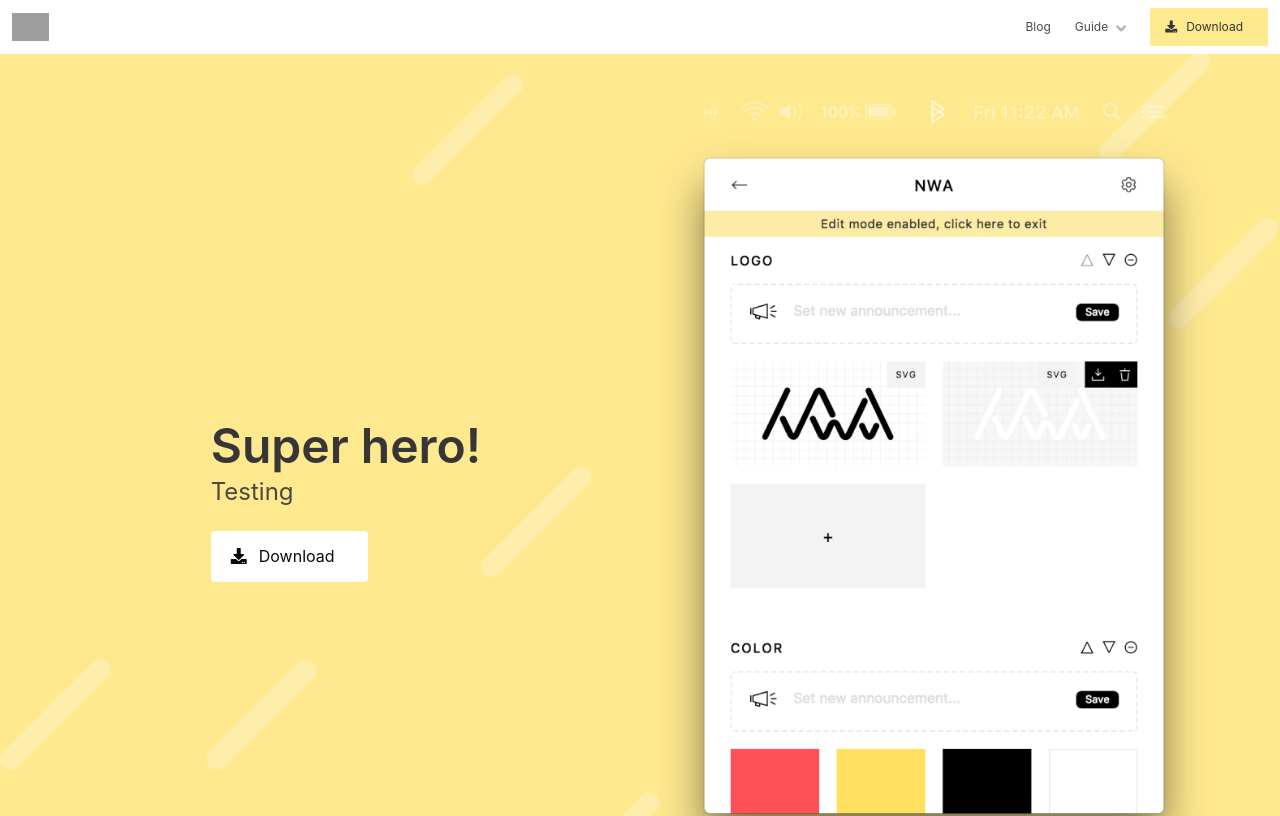
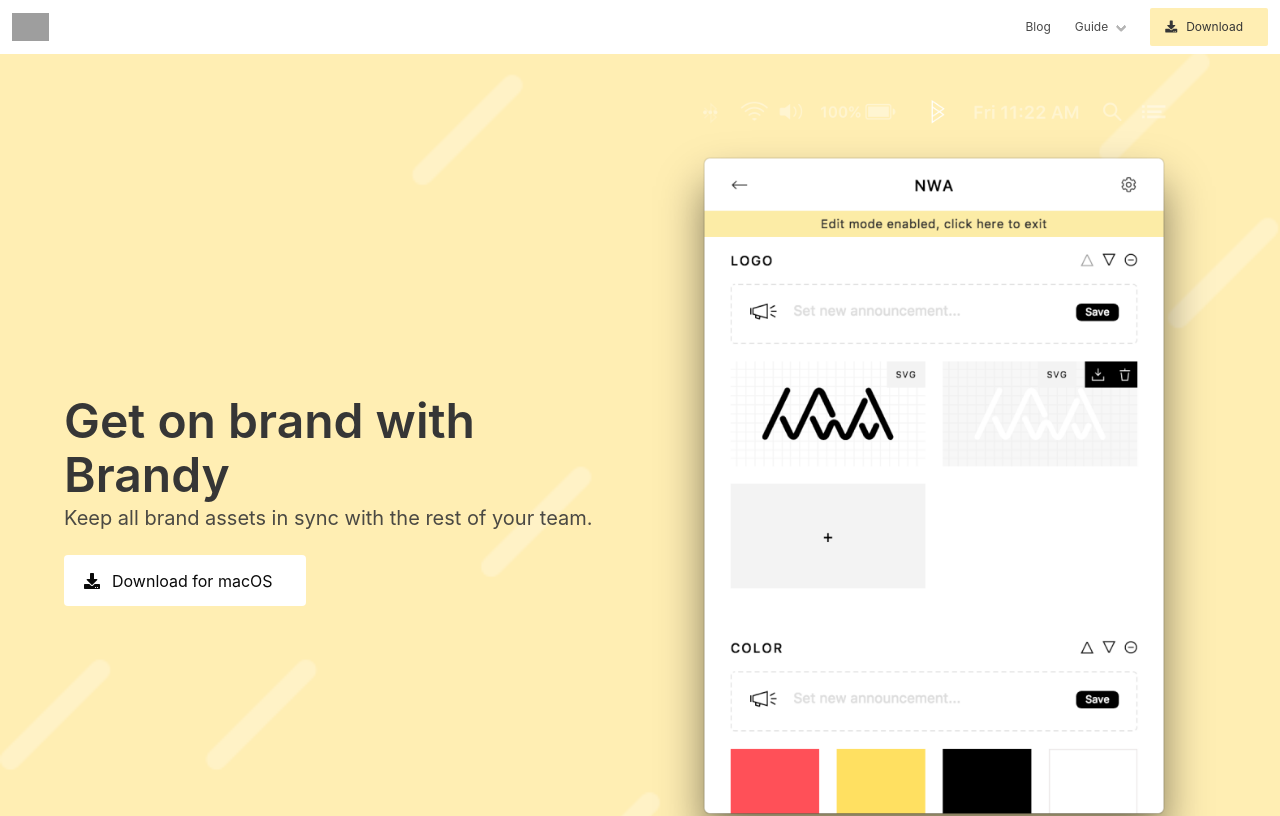
Before and after one commit to forestryio/ubuild-blocks, a website built with webpack: page src/html/index.html in a window 1280 px wide. Shown: the top 816 px of the page. Built offline with nearby package versions, Linux system fonts and the light colour scheme; grey boxes are pictures that could not be loaded.

Commit message:
Hero improvements

```diff
--- a/src/css/style.scss
+++ b/src/css/style.scss
@@ -27,7 +27,7 @@
 $white:        hsl(0, 0%, 100%) !default;
 
 $orange:       hsl(14,  100%, 53%) !default;
-$yellow:       hsl(48,  100%, 78%) !default;
+$yellow:       hsl(47, 100%, 85%) !default;
 $green:        hsl(141, 71%,  48%) !default;
 $turquoise:    hsl(171, 100%, 41%) !default;
 $cyan:         hsl(204, 86%,  53%) !default;
--- a/src/html/blocks/block-hero-1.html
+++ b/src/html/blocks/block-hero-1.html
@@ -2,15 +2,15 @@
   <div class="hero-body">
     <div class="container">
       <div class="columns">
-        <div class="column center is-half has-text-centered">
+        <div class="column center is-half has-text-centered has-text-left-tablet">
           <div>
-            <h1 class="title is-1">Super hero!</h1>
-            <h3 class="subtitle is-4">Testing</h3>
+            <h1 class="title is-1">Get on brand with Brandy</h1>
+            <h3 class="subtitle is-5">Keep all brand assets in sync with the rest of your team.</h3>
             <div class="button is-white">
               <span class="icon is-small">
                 <i class="fas fa-download"></i>
               </span>
-              <span>Download</span>
+              <span>Download for macOS</span>
             </div>
           </div>
         </div>
```
